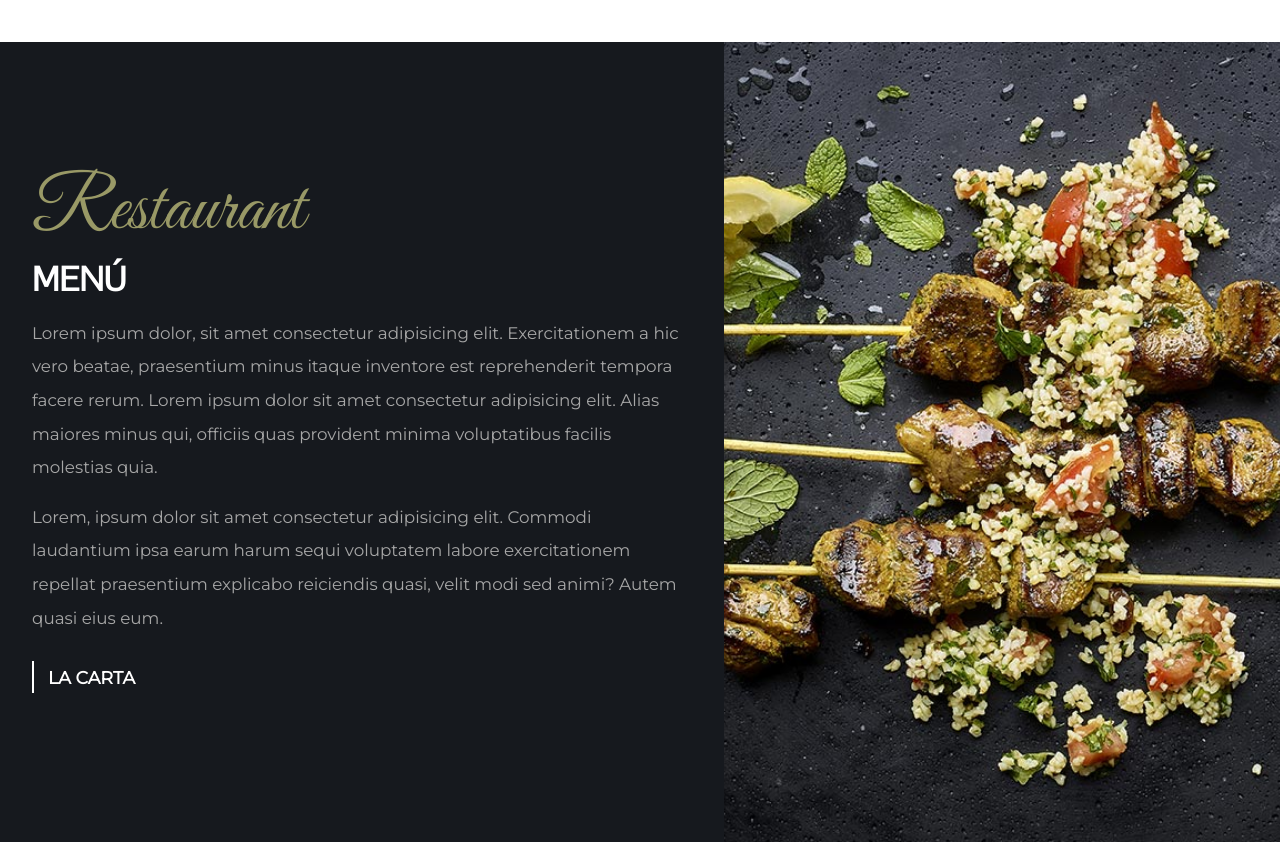
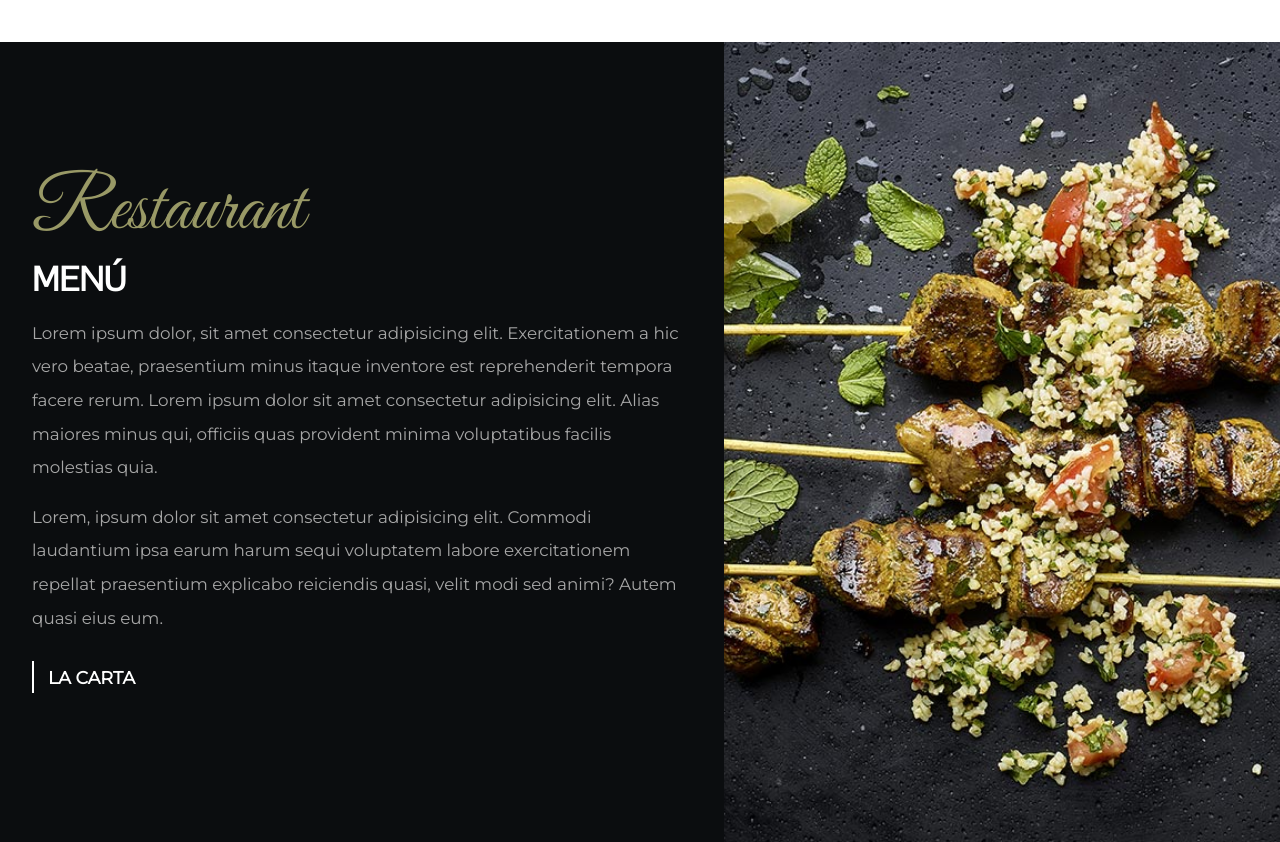
Before and after one commit to ceign/sushi-bar, a website: page app/index.html in a window 1280 px wide. Shown: the part 1558-2400 px from the top of the page. Drawn offline with nearby package versions, Linux system fonts and the light colour scheme; files that its build step writes are made by us from their sources.

Commit message:
Minor changes in color variables

```diff
--- a/scss/modules/_variables.scss
+++ b/scss/modules/_variables.scss
@@ -6,9 +6,11 @@ $oliva: #999966;
 $gris: rgb(88, 88, 88);
 $oro: #a9910c;
 $oscuro: rgba(25, 25, 25, 0.843);
-$negro: #16191e;
+$negro: #0b0d0f;
 $blanco: #fff;
 $gris-claro: rgb(167, 167, 167);
 $price: #ffcc66;
 $wssp: #25D366;
+$fb:#447fff;
+$insta: #bc2a8d;
 $phone : rgb(94, 212, 245);
```
